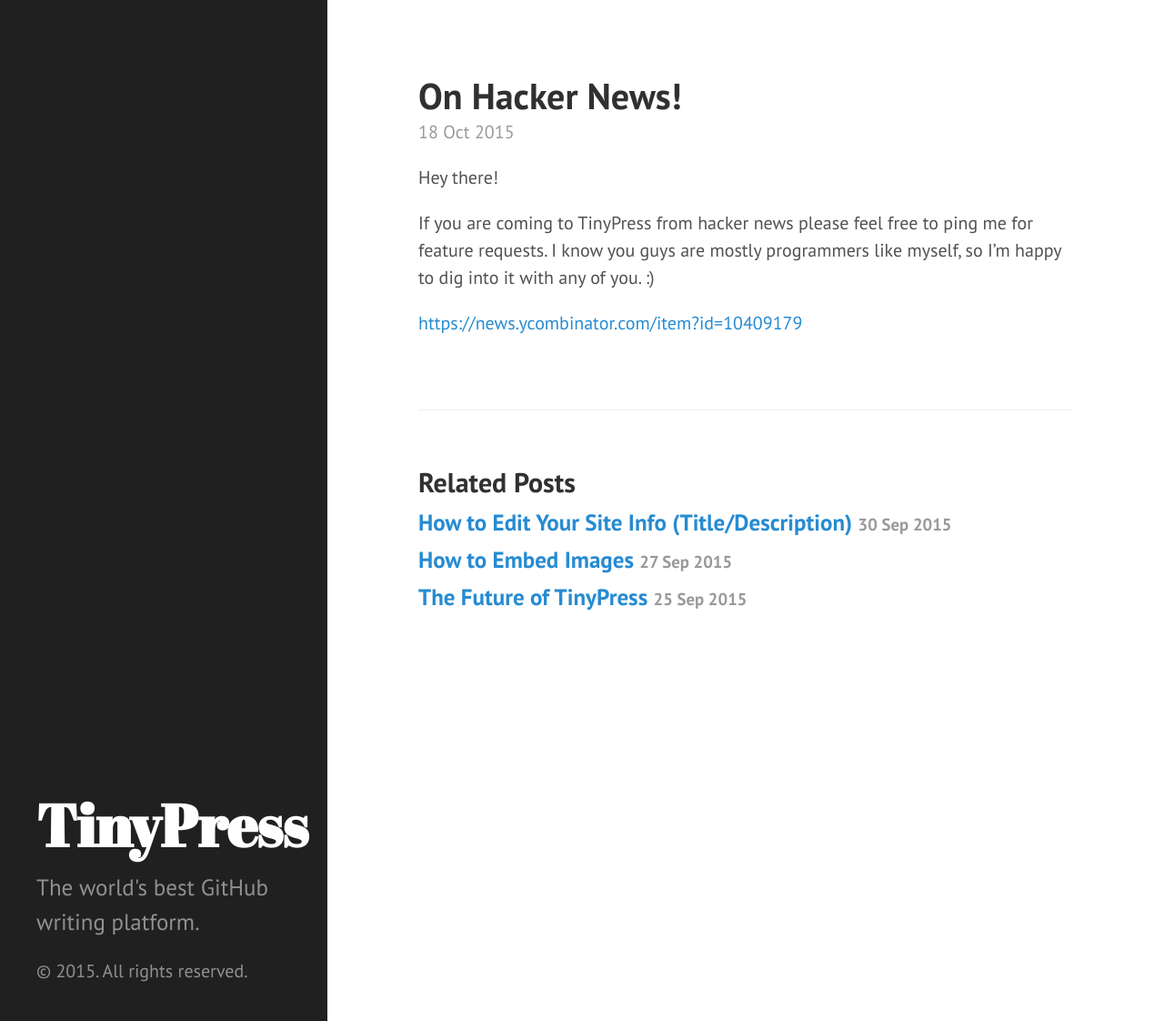
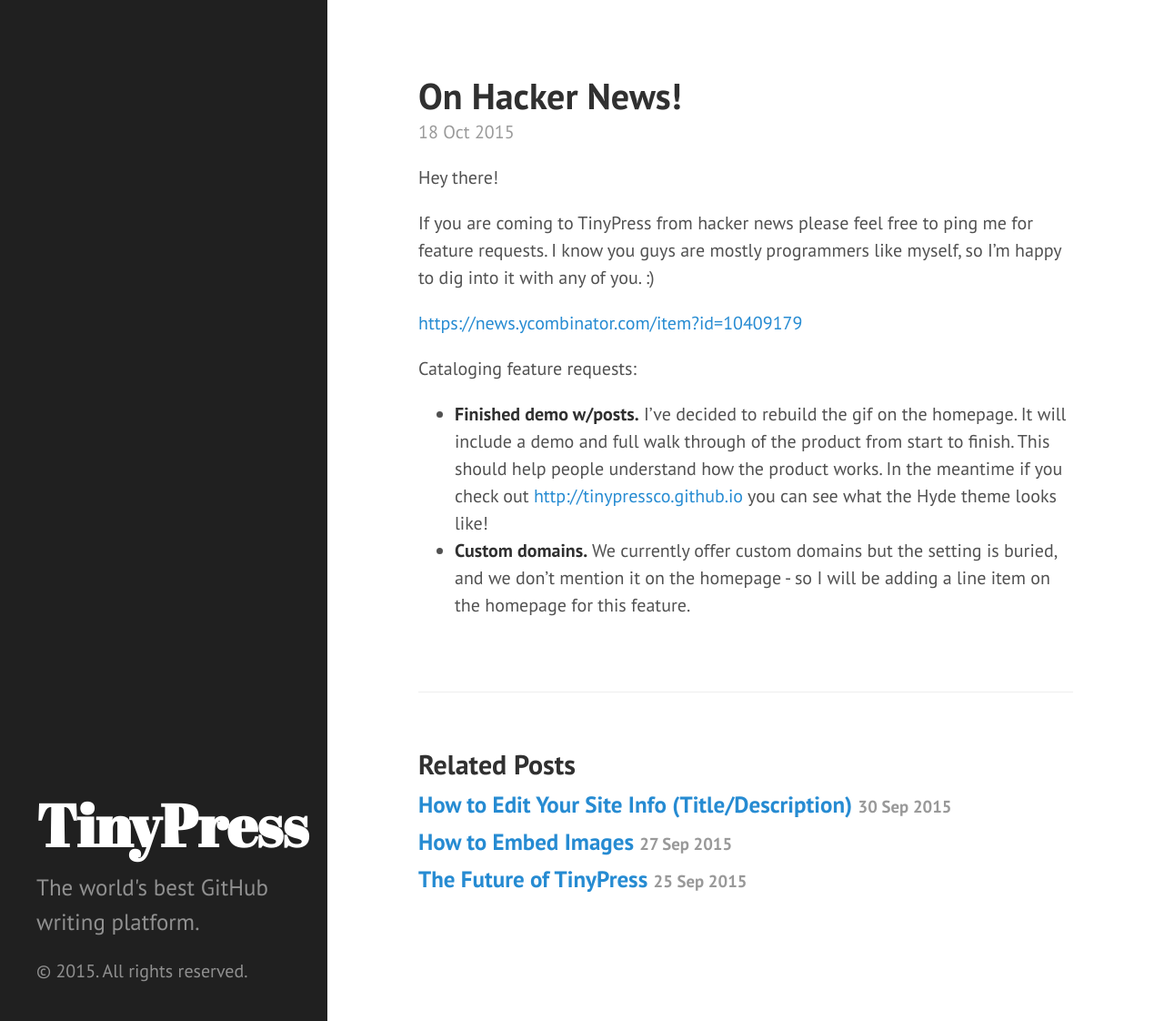
Before and after one commit to fugabi/tinypressco.github.io, a Jekyll site: the page built from _posts/2015-10-18-on-hacker-news.markdown, in a window 1280 px wide and 1122 px high. Shown: the whole window at 91% size. Built offline with Jekyll 4.4.1, drawn with Linux system fonts in a browser that asks for light colours.

Commit message:
Post update: On Hacker News!

```diff
--- a/_posts/2015-10-18-on-hacker-news.markdown
+++ b/_posts/2015-10-18-on-hacker-news.markdown
@@ -8,3 +8,8 @@ Hey there!
 If you are coming to TinyPress from hacker news please feel free to ping me for feature requests. I know you guys are mostly programmers like myself, so I'm happy to dig into it with any of you. :)
 
 [https://news.ycombinator.com/item?id=10409179](https://news.ycombinator.com/item?id=10409179)
+
+Cataloging feature requests:
+
+- <strong>Finished demo w/posts.</strong> I've decided to rebuild the gif on the homepage. It will include a demo and full walk through of the product from start to finish. This should help people understand how the product works. In the meantime if you check out [http://tinypressco.github.io](http://tinypressco.github.io) you can see what the Hyde theme looks like!
+- <strong>Custom domains.</strong> We currently offer custom domains but the setting is buried, and we don't mention it on the homepage - so I will be adding a line item on the homepage for this feature.
```
